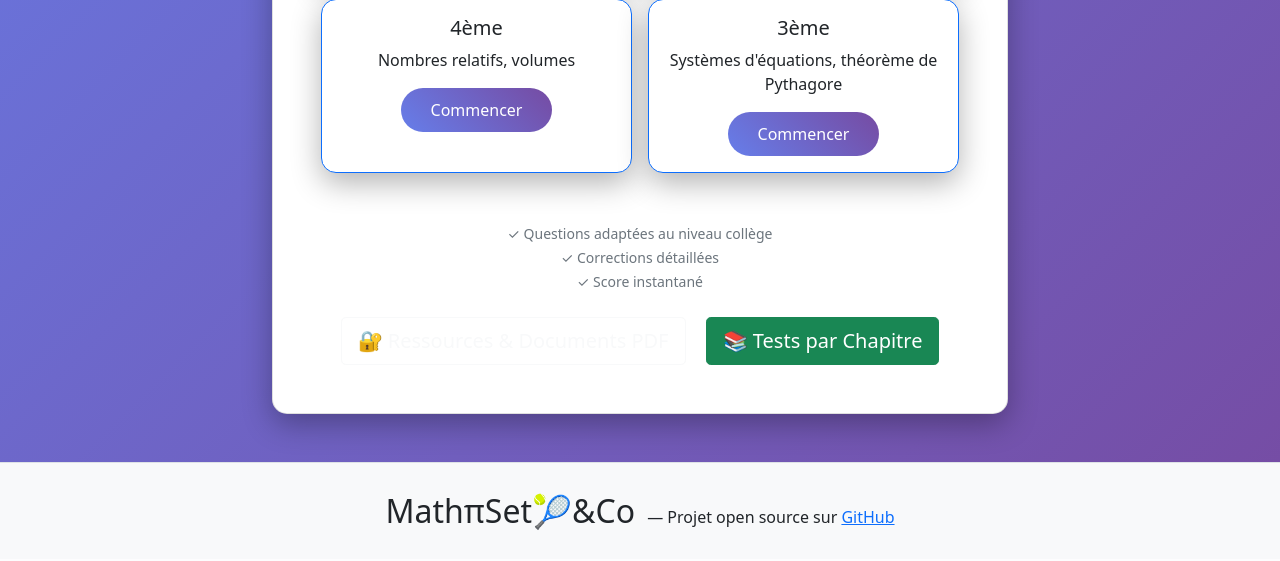
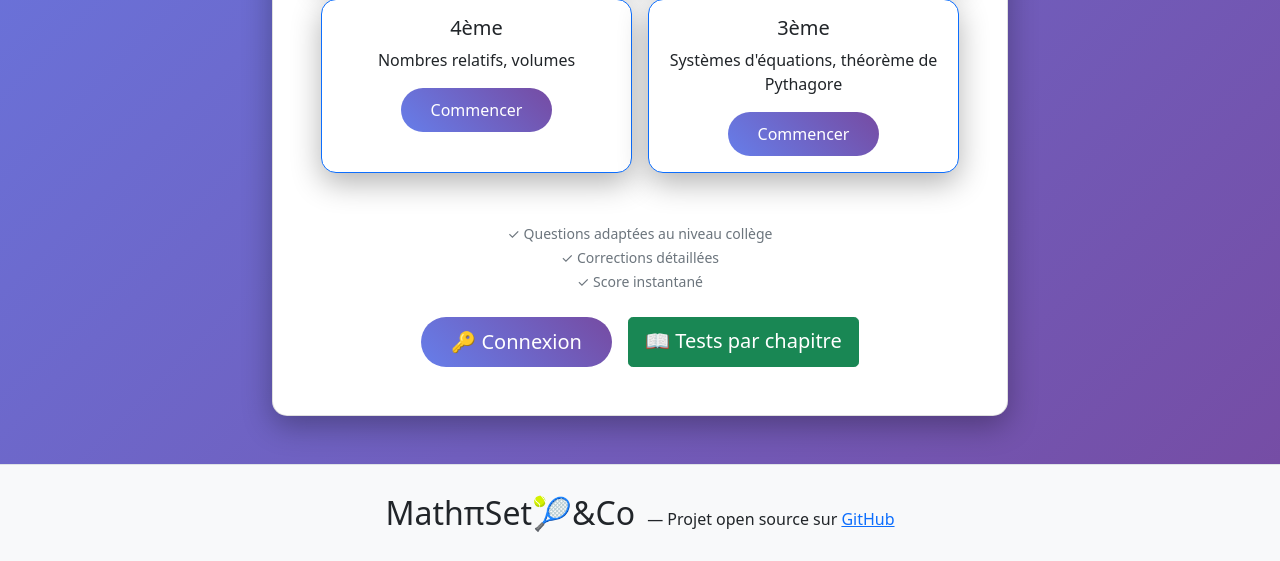
Before and after one commit to pmourey/Maths-Set-Co, a Flask app: page / in a window 1280 px wide. Shown: the part 636-1197 px from the top of the page. Before the commit the page ends 1166 px from the top, so only its background shows below. Run offline with Flask 3, Linux system fonts and the light colour scheme.

Commit message:
ajout gestion 2 profils ADMIN_PWD et QCM_ADMIN_PWD

```diff
--- a/app.py
+++ b/app.py
@@ -9,7 +9,7 @@
 
 app = Flask(__name__, static_folder='static')
 
-load_dotenv(os.path.join(app.instance_path, '.env'))
+load_dotenv(os.path.join(app.instance_path, '.env'))  # charge le fichier .env dans le dossier instance/
 # Clé secrète pour les sessions (chargée depuis .env)
 app.secret_key = os.getenv('SECRET_KEY', 'fallback_secret_key_for_development')
 # Configuration SQLAlchemy
@@ -22,15 +22,44 @@
 # Configuration pour la persistance des sessions
 app.permanent_session_lifetime = timedelta(days=30)  # Session valide 30 jours
 
-# Mot de passe pour accéder aux ressources (chargé depuis .env)
-RESSOURCES_PASSWORD = os.getenv('RESSOURCES_PASSWORD')
+ADMIN_PWD = os.getenv('ADMIN_PWD')
+QCM_ADMIN_PWD = os.getenv('QCM_ADMIN_PWD')
+
+# Décorateur pour accès admin
+def admin_required(f):
+    @wraps(f)
+    def decorated_function(*args, **kwargs):
+        if not session.get('admin_access'):
+            flash('Accès administrateur requis.')
+            return redirect(url_for('index'))
+        return f(*args, **kwargs)
+    return decorated_function
 
 def login_required(f):
     """Décorateur pour protéger les routes nécessitant une authentification"""
     @wraps(f)
     def decorated_function(*args, **kwargs):
-        if not session.get('ressources_access'):
-            flash('Accès restreint. Veuillez vous connecter pour accéder aux ressources.')
+        if not (session.get('ressources_access') or session.get('qcm_admin_access') or session.get('admin_access')):
+            flash('Accès restreint. Veuillez vous connecter pour accéder aux ressources ou à l’administration QCM.')
+            return redirect(url_for('login_ressources'))
+        return f(*args, **kwargs)
+    return decorated_function
+
+def qcm_admin_required(f):
+    @wraps(f)
+    def decorated_function(*args, **kwargs):
+        if not (session.get('qcm_admin_access') or session.get('admin_access')):
+            flash('Accès QCM administrateur requis.')
+            return redirect(url_for('login_ressources'))
+        return f(*args, **kwargs)
+    return decorated_function
+
+
+def ressources_required(f):
+    @wraps(f)
+    def decorated_function(*args, **kwargs):
+        if not session.get('admin_access'):
+            flash('Accès complet requis pour consulter les ressources.')
             return redirect(url_for('login_ressources'))
         return f(*args, **kwargs)
     return decorated_function
@@ -223,89 +252,101 @@
 def google_verification():
     return send_from_directory('.', 'google075dc122689af97b.html')
 
+# Routes ressources et PDF protégées
 @app.route('/pdf/maths-6eme')
 @login_required
+@ressources_required
 def consulter_pdf_6eme():
     """Affiche le PDF Maths 6ème dans le navigateur"""
     return send_from_directory('static', 'Maths_6eme.pdf')
 
 @app.route('/telecharger/maths-6eme')
 @login_required
+@ressources_required
 def telecharger_pdf_6eme():
     """Télécharge le PDF Maths 6ème"""
     return send_file('static/Maths_6eme.pdf', as_attachment=True, download_name='Maths_6eme.pdf')
 
 @app.route('/pdf/maths-5eme')
 @login_required
+@ressources_required
 def consulter_pdf_5eme():
     """Affiche le PDF Maths 5ème dans le navigateur"""
     return send_from_directory('static', 'Maths_5eme.pdf')
 
 @app.route('/telecharger/maths-5eme')
 @login_required
+@ressources_required
 def telecharger_pdf_5eme():
     """Télécharge le PDF Maths 5ème"""
     return send_file('static/Maths_5eme.pdf', as_attachment=True, download_name='Maths_5eme.pdf')
 
 @app.route('/pdf/maths-4eme')
 @login_required
+@ressources_required
 def consulter_pdf_4eme():
     """Affiche le PDF Maths 4ème dans le navigateur"""
     return send_from_directory('static', 'Maths_4eme.pdf')
 
 @app.route('/telecharger/maths-4eme')
 @login_required
+@ressources_required
 def telecharger_pdf_4eme():
     """Télécharge le PDF Maths 4ème"""
     return send_file('static/Maths_4eme.pdf', as_attachment=True, download_name='Maths_4eme.pdf')
 
 @app.route('/pdf/maths-3eme')
 @login_required
+@ressources_required
 def consulter_pdf_3eme():
     """Affiche le PDF Maths 3ème dans le navigateur"""
     return send_from_directory('static', 'Maths_3eme.pdf')
 
 @app.route('/telecharger/maths-3eme')
 @login_required
+@ressources_required
 def telecharger_pdf_3eme():
     """Télécharge le PDF Maths 3ème"""
     return send_file('static/Maths_3eme.pdf', as_attachment=True, download_name='Maths_3eme.pdf')
 
 @app.route('/ressources')
 @login_required
+@ressources_required
 def ressources():
     """Page listant les ressources disponibles"""
     return render_template('ressources.html')
 
 @app.route('/login_ressources', methods=['GET', 'POST'])
 def login_ressources():
-    """Page de connexion pour accéder aux ressources"""
-    # Vérifier si l'utilisateur est déjà connecté
-    if session.get('ressources_access'):
-        jours_restants = None
-        if session.permanent:
-            jours_restants = app.permanent_session_lifetime.days
-            flash(f'Vous êtes déjà connecté aux ressources. ({jours_restants} jours restants)')
-        else:
-            flash('Vous êtes déjà connecté aux ressources. (Session temporaire)')
-        return redirect(url_for('ressources'))
+    """Page de connexion pour accéder à l'administration QCM ou aux ressources"""
+    if session.get('qcm_admin_access') or session.get('admin_access'):
+        flash('Vous êtes déjà connecté.')
+        return redirect(url_for('index'))
 
     if request.method == 'POST':
         mot_de_passe = request.form.get('mot_de_passe')
         se_souvenir = request.form.get('se_souvenir')
 
-        app.logger.debug(f"[DEBUG] RESSOURCES_PASSWORD chargé: '{RESSOURCES_PASSWORD}'")  # À retirer après vérification
-        if mot_de_passe == RESSOURCES_PASSWORD:
-            session['ressources_access'] = True
-
+        if mot_de_passe == ADMIN_PWD:
+            session['admin_access'] = True
+            session['qcm_admin_access'] = True
             if se_souvenir:
                 session.permanent = True
-                flash('Connexion réussie. Vous resterez connecté pendant 30 jours.')
+                flash('Connexion complète réussie. Vous resterez connecté pendant 30 jours.')
             else:
                 session.permanent = False
-                flash('Connexion réussie. Vous pouvez maintenant accéder aux ressources.')
-
-            return redirect(url_for('ressources'))
+                flash('Connexion complète réussie. Vous pouvez maintenant accéder à l’administration QCM et aux ressources.')
+            return redirect(url_for('index'))
+        elif mot_de_passe == QCM_ADMIN_PWD:
+            session['qcm_admin_access'] = True
+            session['admin_access'] = False
+            if se_souvenir:
+                session.permanent = True
+                flash('Connexion QCM admin réussie. Vous resterez connecté pendant 30 jours.')
+            else:
+                session.permanent = False
+                flash('Connexion QCM admin réussie. Vous pouvez maintenant accéder à l’administration QCM.')
+            return redirect(url_for('index'))
         else:
             flash('Mot de passe incorrect. Veuillez réessayer.')
 
@@ -313,20 +354,22 @@
 
 @app.route('/logout_ressources')
 def logout_ressources():
-    """Déconnexion et retour à l'accueil"""
-    session.pop('ressources_access', None)
-    flash('Vous avez été déconnecté des ressources.')
+    session.pop('admin_access', None)
+    session.pop('qcm_admin_access', None)
+    flash('Vous avez été déconnecté.')
     return redirect(url_for('index'))
 
 @app.route('/admin')
 @login_required
+@qcm_admin_required
 def admin():
     """Page d'administration pour gérer les questions QCM"""
     return render_template('admin.html')
 
-# Routes API pour l'administration
+# Routes API pour l'administration QCM
 @app.route('/admin/api/questions')
 @login_required
+@qcm_admin_required
 def admin_api_questions():
     """API pour récupérer toutes les questions avec filtres optionnels"""
     niveau = request.args.get('niveau')
@@ -363,12 +406,14 @@
 
 @app.route('/admin/api/statistiques')
 @login_required
+@qcm_admin_required
 def admin_api_statistiques():
     """API pour récupérer les statistiques"""
     return QCMService.get_statistiques()
 
 @app.route('/admin/api/chapitres/<niveau>')
 @login_required
+@qcm_admin_required
 def admin_api_chapitres(niveau):
     """API pour récupérer les chapitres d'un niveau"""
     chapitres = QCMService.get_chapitres_par_niveau(niveau)
@@ -376,6 +421,7 @@
 
 @app.route('/admin/api/question', methods=['POST'])
 @login_required
+@qcm_admin_required
 def admin_api_ajouter_question():
     """API pour ajouter une nouvelle question"""
     try:
@@ -413,6 +459,7 @@
 
 @app.route('/admin/api/question/<int:question_id>', methods=['PUT'])
 @login_required
+@qcm_admin_required
 def admin_api_modifier_question(question_id):
     """API pour modifier une question existante"""
     try:
@@ -433,6 +480,7 @@
 
 @app.route('/admin/api/question/<int:question_id>', methods=['GET'])
 @login_required
+@qcm_admin_required
 def admin_api_get_question(question_id):
     """API pour récupérer une question spécifique"""
     try:
@@ -459,6 +507,7 @@
 
 @app.route('/admin/api/question/<int:question_id>', methods=['DELETE'])
 @login_required
+@qcm_admin_required
 def admin_api_supprimer_question(question_id):
     """API pour supprimer une question"""
     try:
--- a/templates/admin.html
+++ b/templates/admin.html
@@ -37,6 +37,10 @@
                         ➕ Ajouter une question
                     </button>
                 </div>
+            </div>
+
+            <div class="mb-3">
+                <a href="{{ url_for('index') }}" class="btn btn-secondary">Retour à l'accueil</a>
             </div>
 
             <div class="tab-content">
--- a/templates/chapitres.html
+++ b/templates/chapitres.html
@@ -103,9 +103,11 @@
                 🎯 Test complet {{ niveau.upper() }}
             </a>
             {% endif %}
-            <a href="{{ url_for('login_ressources') }}" class="btn btn-outline-secondary btn-lg">
+            {% if session.admin_access %}
+            <a href="{{ url_for('ressources') }}" class="btn btn-outline-secondary btn-lg">
                 📄 Consulter les ressources
             </a>
+            {% endif %}
         </div>
     </div>
 </div>
--- a/templates/index.html
+++ b/templates/index.html
@@ -57,12 +57,30 @@
             </small>
         </div>
 
-        <div class="text-center mt-4">
-            <a href="{{ url_for('login_ressources') }}" class="btn btn-outline-light btn-lg me-3">
-                🔐 Ressources & Documents PDF
-            </a>
+        <div class="d-flex justify-content-center gap-3 mt-4">
+            {% if session.admin_access or session.qcm_admin_access %}
+                <a href="{{ url_for('logout_ressources') }}" class="btn btn-danger btn-lg">
+                    🔒 Déconnexion
+                </a>
+                {% if session.admin_access %}
+                    <a href="{{ url_for('ressources') }}" class="btn btn-info btn-lg">
+                        📚 Ressources pédagogiques
+                    </a>
+                    <a href="{{ url_for('admin') }}" class="btn btn-warning btn-lg">
+                        🛠️ Administration QCM
+                    </a>
+                {% elif session.qcm_admin_access %}
+                    <a href="{{ url_for('admin') }}" class="btn btn-warning btn-lg">
+                        🛠️ Administration QCM
+                    </a>
+                {% endif %}
+            {% else %}
+                <a href="{{ url_for('login_ressources') }}" class="btn btn-primary btn-lg">
+                    🔑 Connexion
+                </a>
+            {% endif %}
             <a href="{{ url_for('chapitres') }}" class="btn btn-success btn-lg">
-                📚 Tests par Chapitre
+                📖 Tests par chapitre
             </a>
         </div>
     </div>
```
Also changed, not shown: templates/login_ressources.html (+7 -13 lines).
